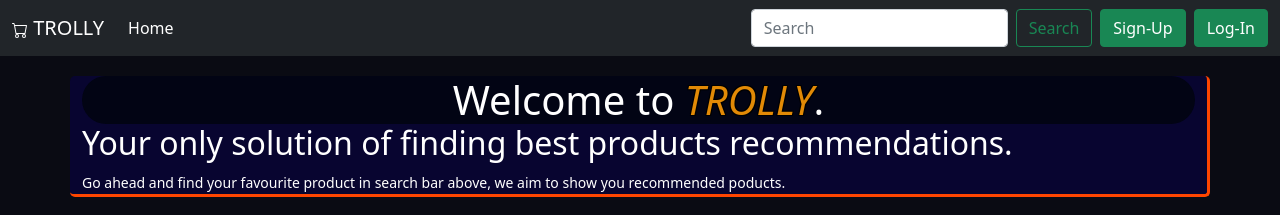
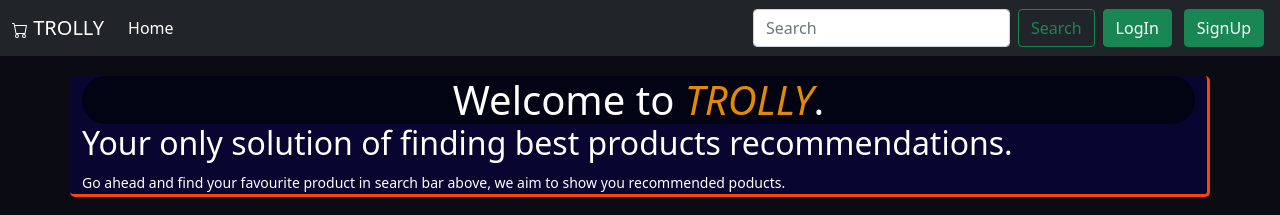
Before and after one commit to rajat-rg/product-recommendation-engine, a Django app: page / in a window 1280 px wide. Shown: the top 215 px of the page. Run offline with Django 3.2, Linux system fonts and the light colour scheme; parts of the project's set-up code (start-up, migrations or seed data) failed here and were passed over; some libraries are stand-ins or nearby versions.

Commit message:
working pkl

```diff
--- a/products/urls.py
+++ b/products/urls.py
@@ -5,5 +5,6 @@ urlpatterns = [
     path('', views.index, name="Home"),
     path('signup', views.handleSignup, name="Signup"),
     path('login', views.handleLogin, name="Login"),
+    path('logout', views.handleLogout, name="Logout"),
     path('recommendations', views.recommendations, name="Recommendations"),
 ]
--- a/products/views.py
+++ b/products/views.py
@@ -2,7 +2,7 @@ from django.shortcuts import redirect, render
 from django.http import JsonResponse
 from django.contrib.auth.models import User
 from django.contrib import messages
-from django.contrib.auth import authenticate, login
+from django.contrib.auth import authenticate, login, logout
 from .models import products_model
 import pickle
 # Create your views here.
@@ -54,6 +54,12 @@ def handleSignup(request):
 
         if pass1 == pass2:
             user = User.objects.create_user(username, email, pass1, first_name = fname, last_name = lname)
+            # u = open("searches.pkl","wb")
+            # us = open("searches.pkl","rb")
+            # d = pickle.load(us)
+            # d[username]=[]
+            # pickle.dump(d,u)
+            # u.close()
             user.save()
         else:
             messages.info(request, "Password didn't matched !!")
@@ -67,7 +73,13 @@ def handleLogin(request):
         user = authenticate(username=username, password=password)
         if user is not None:
             login(request, user)
+            messages.success(request, "Logged in !!")
+
             return redirect("Home")
         else:
             messages.warning(request, "Youre not recognized !!")
-    return render("index.html")
+    return redirect("Home")
+
+def handleLogout(request):
+    logout(request)
+    return redirect("Home")
--- a/templates/base.html
+++ b/templates/base.html
@@ -44,10 +44,22 @@
   </script>
 
 
+  {% if user.is_authenticated %}
+<a href="/logout" role="button" class="btn btn-success mx-1" >Logout</a>
+          <a class="nav-link" href="/"  role="button">
+            WELCOME  <b>{{user.username}}</b>
+          </a>
+{% else %}
+<button type="button" class="btn btn-success mx-2" data-bs-toggle="modal" data-bs-target="#login">
+  LogIn
+</button>
+<button type="button" class="btn btn-success mx-1" data-bs-toggle="modal" data-bs-target="#signup">
+  SignUp
+</button>
+{% endif %}
 
-
-      <button type="button" class="btn btn-success mx-2" data-bs-toggle="modal" data-bs-target="#signup">Sign-Up</button>
-      <button type="button" class="btn btn-success" data-bs-toggle="modal" data-bs-target="#login">Log-In</button>
+      {% comment %} <button type="button" class="btn btn-success mx-2" data-bs-toggle="modal" data-bs-target="#signup">Sign-Up</button>
+      <button type="button" class="btn btn-success" data-bs-toggle="modal" data-bs-target="#login">Log-In</button> {% endcomment %}
     </div>
   </div>
 </nav>
```
Also changed, not shown: templates/index.html (+9 -29 lines), 1 other file.
